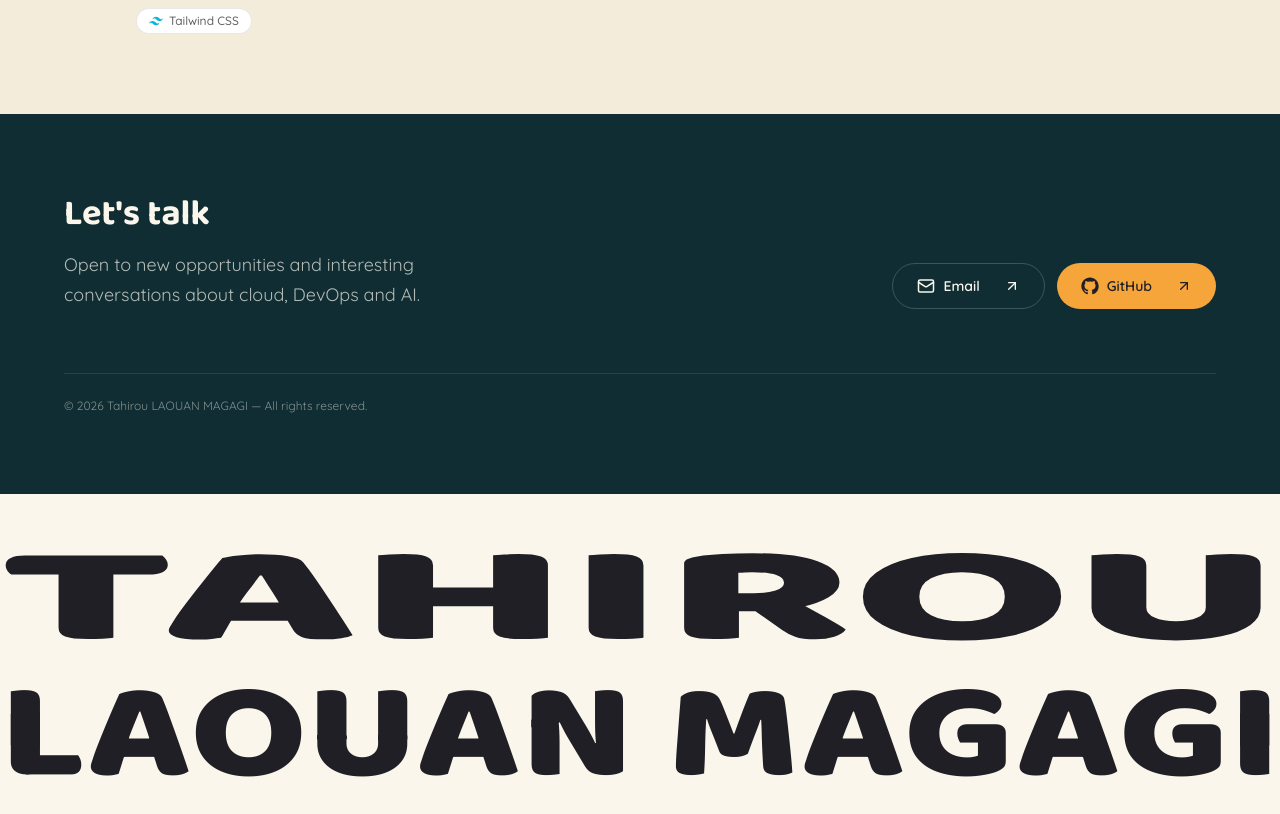
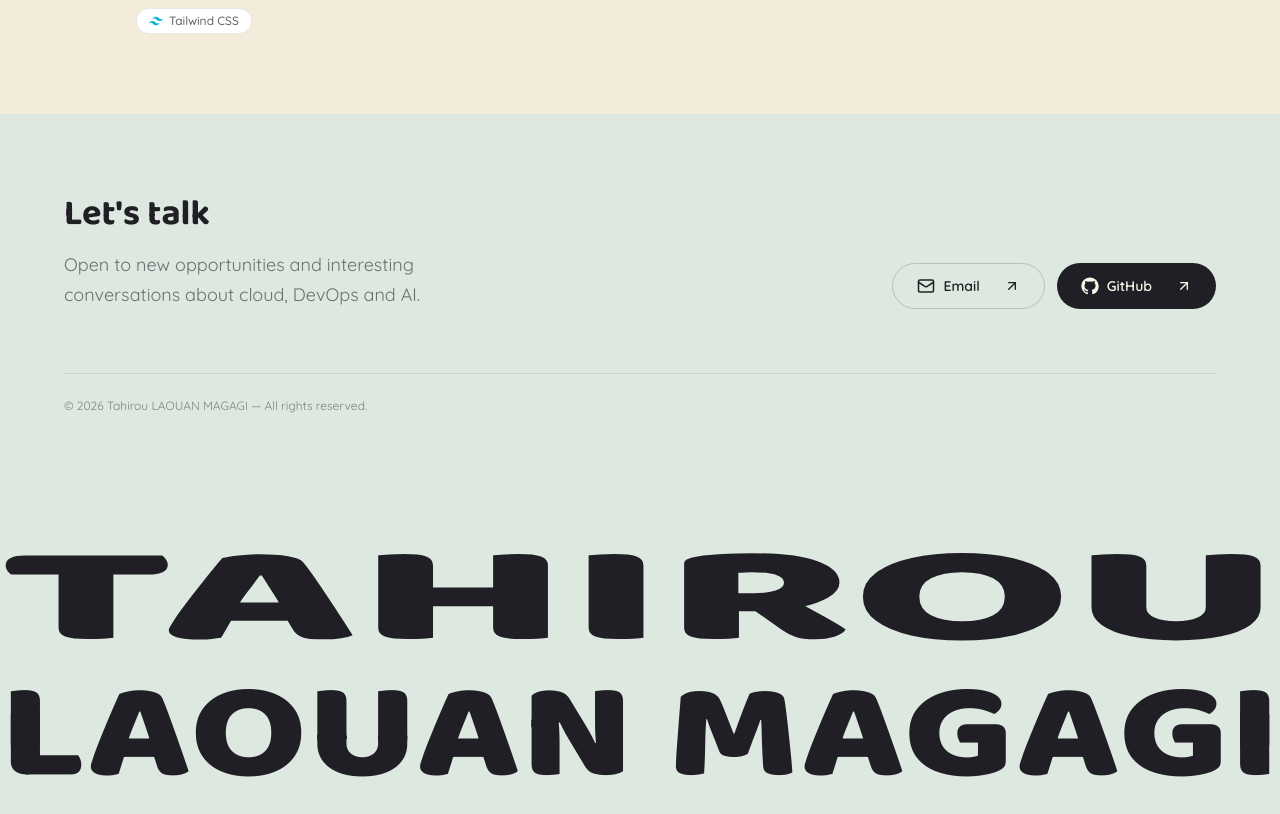
Before and after one commit to latomate07/portfolio, a React (Vite) app: page / in a window 1280 px wide. Shown: the part 2326-3140 px from the top of the page. Built offline with nearby package versions, Linux system fonts and the light colour scheme.

Commit message:
Unify footer and name mark with Skills card styling
Both the contact block and the giant name banner now share the same
sage background and diagonal hatch pattern used on the Skills cards,
reading as one cohesive footer instead of two different colors.

```diff
--- a/src/components/Contact.tsx
+++ b/src/components/Contact.tsx
@@ -6,19 +6,17 @@ const EMAIL = "lmtahirou@gmail.com";
 const GITHUB_URL = "https://github.com/latomate07";
 const CURRENT_YEAR = new Date().getFullYear();
 
+const HATCH_PATTERN =
+  "repeating-linear-gradient(135deg, var(--color-sage-line) 0 2px, transparent 2px 7px)";
+
 function NameMark() {
   return (
-    <div
-      className="w-full overflow-hidden py-4 sm:py-6"
-      style={{
-        backgroundImage:
-          "repeating-linear-gradient(100deg, color-mix(in oklab, var(--color-ink) 6%, transparent) 0 1px, transparent 1px 5px), linear-gradient(120deg, var(--color-sage) 0%, var(--color-accent-soft) 100%)",
-      }}
-    >
+    <div className="relative w-full overflow-hidden py-4 sm:py-6">
+      <div aria-hidden className="pointer-events-none absolute inset-0 opacity-20" style={{ backgroundImage: HATCH_PATTERN }} />
       <svg
         viewBox="0 0 1600 340"
         preserveAspectRatio="none"
-        className="fill-ink block w-full h-auto"
+        className="fill-ink relative z-10 block w-full h-auto"
         role="img"
         aria-label="Tahirou LAOUAN MAGAGI"
       >
@@ -51,17 +49,16 @@ export function Contact() {
   const { t } = useTranslation();
 
   return (
-    <>
-    <section
-      id="contact"
-      className="bg-panel px-8 py-20 text-cream sm:px-12 lg:px-16"
-    >
+    <footer id="contact" className="relative overflow-hidden bg-sage">
+      <div aria-hidden className="pointer-events-none absolute inset-0 opacity-20" style={{ backgroundImage: HATCH_PATTERN }} />
+
+      <div className="relative z-10 px-8 py-20 sm:px-12 lg:px-16">
         <div className="flex flex-col items-start justify-between gap-10 lg:flex-row lg:items-end">
           <div>
-          <h2 className="font-display text-3xl font-bold sm:text-4xl">
+            <h2 className="font-display text-3xl font-bold text-ink sm:text-4xl">
               {t("contact.heading")}
             </h2>
-          <p className="mt-4 max-w-md text-base leading-relaxed text-cream/70 sm:text-lg">
+            <p className="mt-4 max-w-md text-base leading-relaxed text-ink/60 sm:text-lg">
               {t("contact.paragraph")}
             </p>
           </div>
@@ -69,7 +66,7 @@ export function Contact() {
           <div className="flex flex-col gap-3 sm:flex-row">
             <a
               href={`mailto:${EMAIL}`}
-            className="group inline-flex items-center justify-between gap-6 rounded-full border border-cream/20 px-6 py-3 text-sm font-semibold transition-colors hover:border-accent hover:text-accent"
+              className="group inline-flex items-center justify-between gap-6 rounded-full border border-ink/20 px-6 py-3 text-sm font-semibold text-ink transition-colors hover:border-accent hover:text-accent"
             >
               <span className="inline-flex items-center gap-2">
                 <Mail size={18} />
@@ -84,7 +81,7 @@ export function Contact() {
               href={GITHUB_URL}
               target="_blank"
               rel="noreferrer"
-            className="group inline-flex items-center justify-between gap-6 rounded-full bg-accent px-6 py-3 text-sm font-semibold text-ink transition-opacity hover:opacity-90"
+              className="group inline-flex items-center justify-between gap-6 rounded-full bg-ink px-6 py-3 text-sm font-semibold text-cream transition-colors hover:bg-accent hover:text-ink"
             >
               <span className="inline-flex items-center gap-2">
                 <GithubMark size={18} />
@@ -98,11 +95,12 @@ export function Contact() {
           </div>
         </div>
 
-      <div className="mt-16 border-t border-cream/10 pt-6 text-xs text-cream/50">
+        <div className="mt-16 border-t border-ink/10 pt-6 text-xs text-ink/50">
           © {CURRENT_YEAR} Tahirou LAOUAN MAGAGI — {t("footer.rights")}
         </div>
-    </section>
+      </div>
+
       <NameMark />
-    </>
+    </footer>
   );
 }
```
Lines whose indentation alone changed are shown as unchanged.
